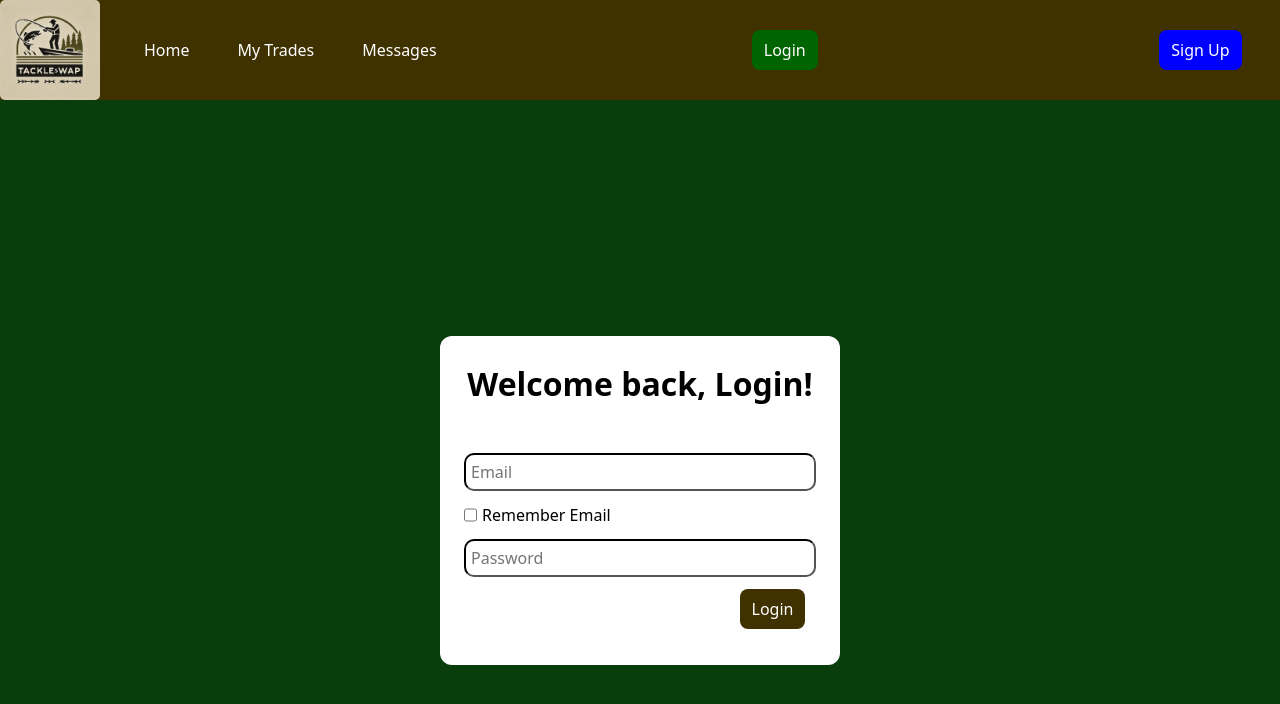
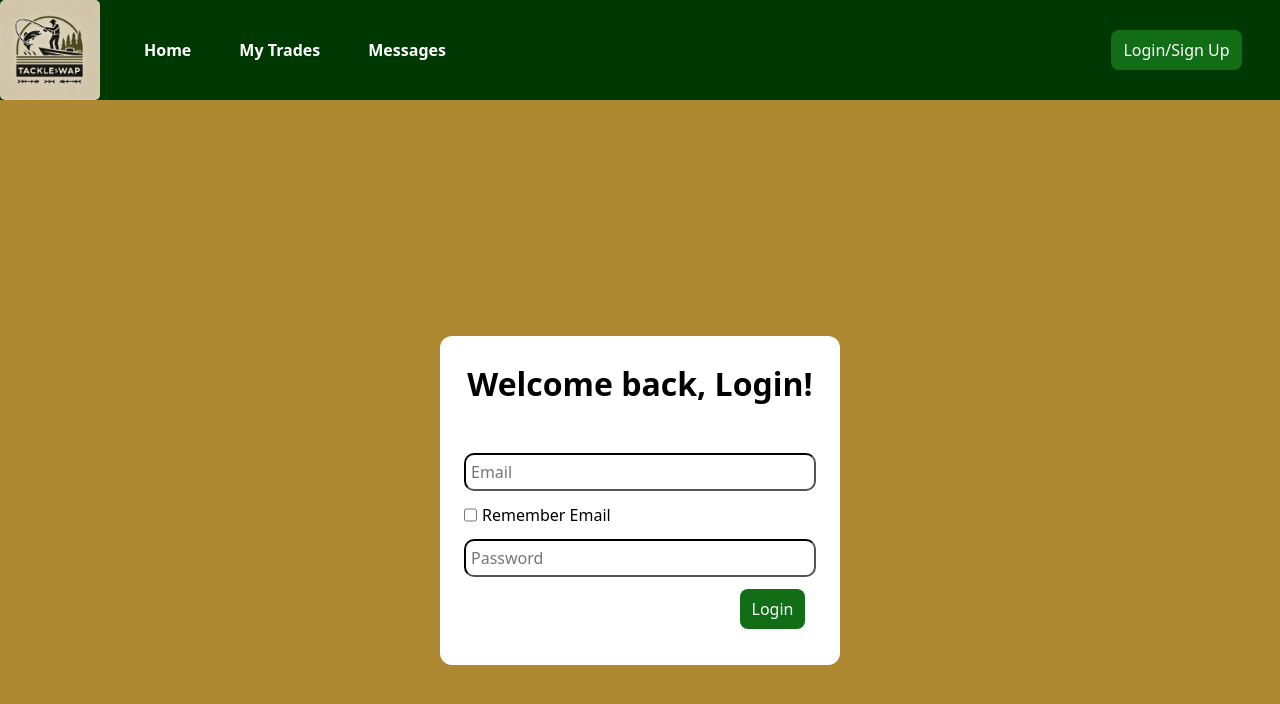
Before and after one commit to Bradley-Prokop/TackleSwap, a React (Vite) app: page /login in a window 1280 px wide. Shown: the top 704 px of the page. Built offline with nearby package versions, Linux system fonts and the light colour scheme.

Commit message:
Cleaned up CSS.

```diff
--- a/src/components/navbar/NavBar.jsx
+++ b/src/components/navbar/NavBar.jsx
@@ -6,15 +6,16 @@ export default function NavBar() {
 
     return (
         <div className="navbar-container">
+
             <img src={logoImg} alt="TackleSwap logo" />
+
             <div className="nav-links">
                 <NavLink to="/" end className="nav-link">Home</NavLink>
                 <NavLink to="/my-trades" className="nav-link">My Trades</NavLink>
                 <NavLink to="/messages" className="nav-link">Messages</NavLink>
             </div>
 
-            <button className="login">Login</button>
-            <button className="signup">Sign Up</button>
+            <button>Login/Sign Up</button>
         </div>
     );
 
--- a/src/components/navbar/Navbar.css
+++ b/src/components/navbar/Navbar.css
@@ -1,7 +1,7 @@
 .navbar-container {
   width: 100%;
   height: clamp(100px, 8vh, 72px);
-  background-color: var(--navbar-background);
+  background-color: var(--primary-dark);
 
   display: flex;
   gap: 2rem;
@@ -22,8 +22,9 @@ img {
 
 .nav-link {
   text-decoration: none;
-    color: #ffffff;
+  color: #fff;
   font-size: 1rem;
+  font-weight: bold;
   padding: 0.5rem 0.75rem;
   border-radius: 8px;
   transition: all 0.2s ease;
@@ -31,16 +32,17 @@ img {
 
 /* hover effect */
 .nav-link:hover {
-    background: #f2f2f2;
+  background: var(--background);
+  color: var(--text);
 }
 
 /* ACTIVE tab (React Router adds "active") */
 .nav-link.active {
-    background: #333;
-    color: white;
+  background: var(--primary);
+  color: var(--text-light);
 }
 
-button{
+button {
   margin-left: auto;
   margin-right: 3%;
   border: 0;
@@ -48,12 +50,10 @@ button{
   font-size: 1rem;
   padding: 0.5rem 0.75rem;
   border-radius: 8px;
+  background-color: var(--primary);
 }
 
-.login{
-    background-color: darkgreen;
+button:hover {
+  background: var(--background);
+  color: var(--text);
 }
-
-.signup{
-    background-color: blue;
-}
--- a/src/pages/views/Home.css
+++ b/src/pages/views/Home.css
@@ -1,5 +1,5 @@
 h1{
-    color: white;
+    color: var(--text);
     font-family: 'Courier New', Courier, monospace;
     font-weight: bolder;
     text-align: center;
--- a/src/styles/variables.css
+++ b/src/styles/variables.css
@@ -1,19 +1,27 @@
 :root {
-  --primary-color: #005304;
-  --primary-hover: #a89553;
+    /*Primary colors*/
+    --primary: #116e17;
+    --primary-dark: #003803;
+    --primary-light: #10ca1a;
 
-  --background: #093d0c;
-  --card-bg: #d3d3d3;
+    /* Extra colors */
+    --wood: #a66a3f;           /* warm leather brown */
+    --wood-dark: #6b4327;      /* dark oak */
+    --wood-light: #c48a5a;     /* sunlit wood */
 
-  --text-primary: #000000;
-  --text-secondary: #535353;
+    /* Background color */
+    --background: #ad8830;
 
-  --button-text-color: #FFFFFF;
-  --button-primary-background: #3f3100;
+    /* 🪨 Text */
+    --text: #3f3405;
+    --text-light: #e4b13a;
 
-  --navbar-background: #3f3100;
+    /* nav link Buttons */
+    --nav-button-active: #3f3405;
 
-  --border-radius: 10px;
-  --border-width: 2px;
+    /*Fonts*/
+    --title: font-family: ;
+    --paragraph: font-family: ;
+
 
 }
```
Lines whose indentation alone changed are shown as unchanged.
